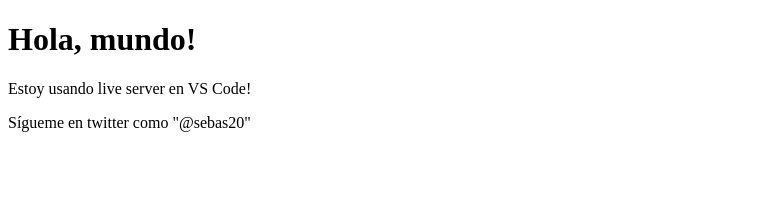
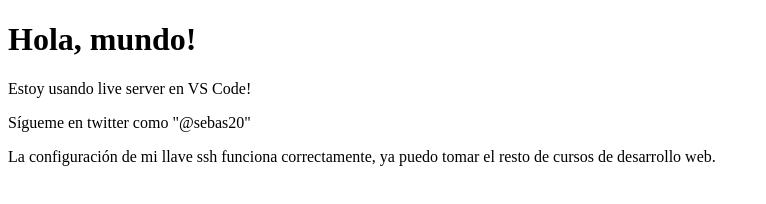
Before and after one commit to SebasMont/demoPrework, a plain HTML site: page index.html in a window 1280 px wide. Shown: the whole page, without its empty margins (0-766 px from the left). Drawn offline with Linux system fonts and the light colour scheme.

Commit message:
Configuración de llave ssh correcta

```diff
--- a/index.html
+++ b/index.html
@@ -9,5 +9,6 @@
     <h1>Hola, mundo!</h1>
     <p>Estoy usando live server en VS Code!</p>
     <p>Sígueme en twitter como "@sebas20"</p>
+    <p>La configuración de mi llave ssh funciona correctamente, ya puedo tomar el resto de cursos de desarrollo web.</p>
 </body>
 </html>
```
